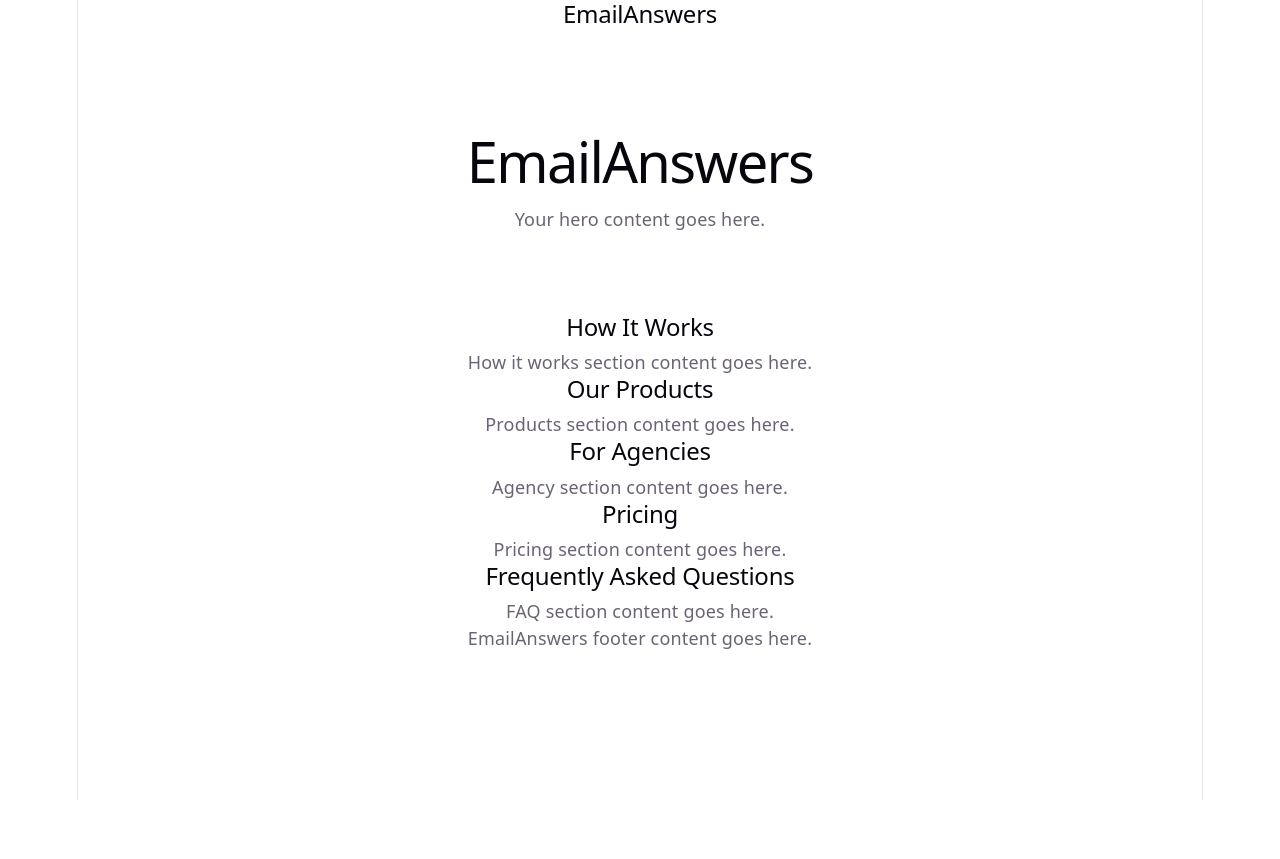
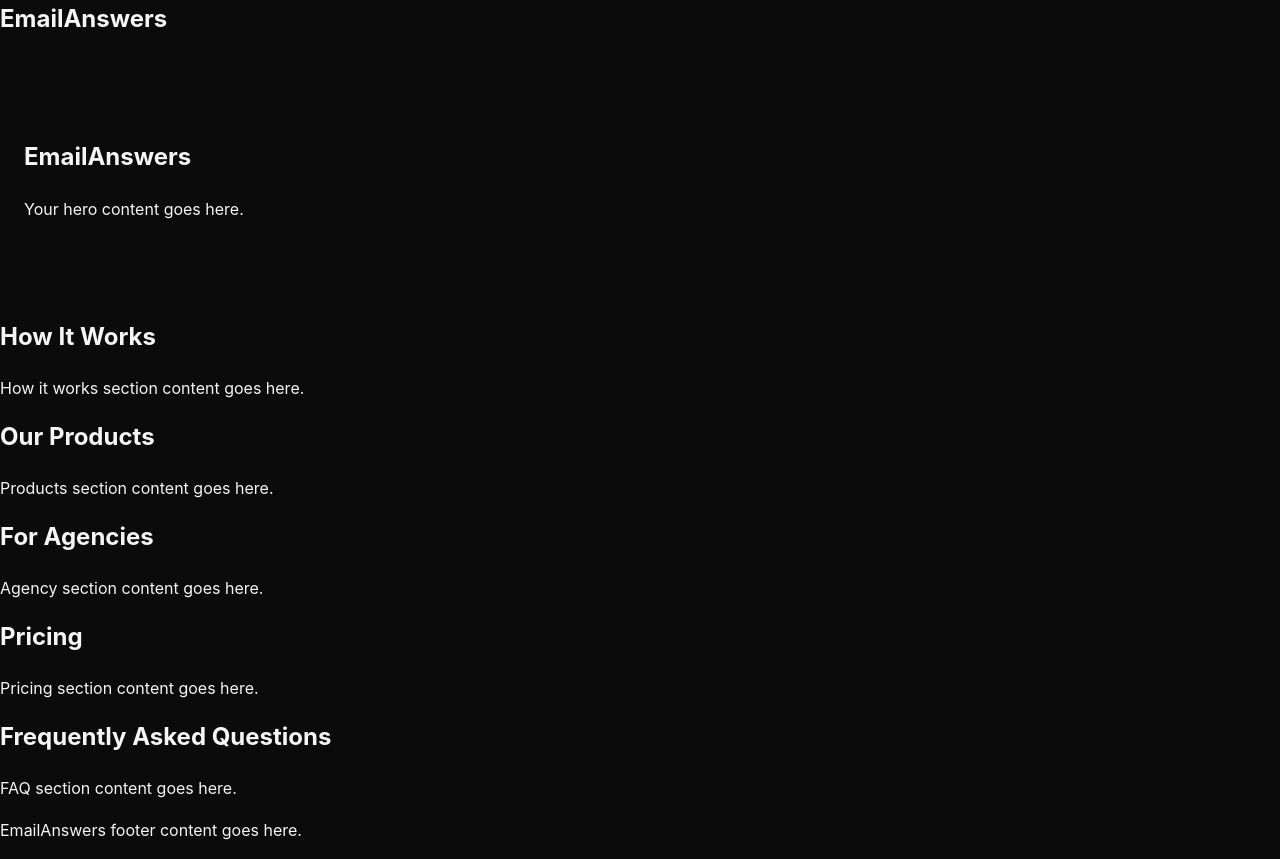
Before and after one commit to Shreeja-88/emailanswers, a React (Vite) app in the folder emailanswers-home/: page / in a window 1280 px wide. Before the commit the page ends 800 px from the top, so only its background shows below. Built offline with nearby package versions, Linux system fonts and the light colour scheme.

Commit message:
index.css

```diff
--- a/emailanswers-home/src/index.css
+++ b/emailanswers-home/src/index.css
@@ -1,111 +1,119 @@
-:root {
-  --text: #6b6375;
-  --text-h: #08060d;
-  --bg: #fff;
-  --border: #e5e4e7;
-  --code-bg: #f4f3ec;
-  --accent: #aa3bff;
-  --accent-bg: rgba(170, 59, 255, 0.1);
-  --accent-border: rgba(170, 59, 255, 0.5);
-  --social-bg: rgba(244, 243, 236, 0.5);
-  --shadow:
-    rgba(0, 0, 0, 0.1) 0 10px 15px -3px, rgba(0, 0, 0, 0.05) 0 4px 6px -2px;
-
-  --sans: system-ui, 'Segoe UI', Roboto, sans-serif;
-  --heading: system-ui, 'Segoe UI', Roboto, sans-serif;
-  --mono: ui-monospace, Consolas, monospace;
-
-  font: 18px/145% var(--sans);
-  letter-spacing: 0.18px;
-  color-scheme: light dark;
-  color: var(--text);
-  background: var(--bg);
-  font-synthesis: none;
-  text-rendering: optimizeLegibility;
-  -webkit-font-smoothing: antialiased;
-  -moz-osx-font-smoothing: grayscale;
-
-  @media (max-width: 1024px) {
-    font-size: 16px;
-  }
+*,
+*::before,
+*::after {
+  box-sizing: border-box;
 }
 
-@media (prefers-color-scheme: dark) {
-  :root {
-    --text: #9ca3af;
-    --text-h: #f3f4f6;
-    --bg: #16171d;
-    --border: #2e303a;
-    --code-bg: #1f2028;
-    --accent: #c084fc;
-    --accent-bg: rgba(192, 132, 252, 0.15);
-    --accent-border: rgba(192, 132, 252, 0.5);
-    --social-bg: rgba(47, 48, 58, 0.5);
-    --shadow:
-      rgba(0, 0, 0, 0.4) 0 10px 15px -3px, rgba(0, 0, 0, 0.25) 0 4px 6px -2px;
-  }
-
-  #social .button-icon {
-    filter: invert(1) brightness(2);
-  }
+html {
+  scroll-behavior: smooth;
 }
 
 body {
   margin: 0;
+  min-width: 320px;
+  font-family: "Inter", "Segoe UI", Roboto, Arial, sans-serif;
+  background: #0b0b0c;
+  color: #f5f5f5;
+  line-height: 1.6;
+  -webkit-font-smoothing: antialiased;
 }
 
-#root {
-  width: 1126px;
+/* ---------- Theme ---------- */
+:root {
+  --color-bg: #0b0b0c;
+  --color-surface: #151516;
+  --color-text: #f5f5f5;
+  --color-muted: #a1a1aa;
+  --color-primary: #ff6b35;
+  --color-primary-hover: #ff824f;
+  --color-border: rgba(255, 255, 255, 0.12);
+
+  --container-width: 1200px;
+  --page-gutter: 24px;
+
+  --radius-sm: 8px;
+  --radius-md: 14px;
+  --radius-lg: 22px;
+}
+
+/* ---------- Base Elements ---------- */
+a {
+  color: inherit;
+  text-decoration: none;
+}
+
+button,
+input,
+textarea,
+select {
+  font: inherit;
+}
+
+button {
+  cursor: pointer;
+}
+
+img,
+svg,
+video {
+  display: block;
   max-width: 100%;
-  margin: 0 auto;
-  text-align: center;
-  border-inline: 1px solid var(--border);
-  min-height: 100svh;
-  display: flex;
-  flex-direction: column;
-  box-sizing: border-box;
+}
+
+img {
+  height: auto;
 }
 
 h1,
-h2 {
-  font-family: var(--heading);
-  font-weight: 500;
-  color: var(--text-h);
+h2,
+h3,
+h4,
+p {
+  margin-top: 0;
 }
 
-h1 {
-  font-size: 56px;
-  letter-spacing: -1.68px;
-  margin: 32px 0;
-  @media (max-width: 1024px) {
-    font-size: 36px;
-    margin: 20px 0;
+::selection {
+  background: var(--color-primary);
+  color: #fff;
+}
+
+/* ---------- Shared Layout ---------- */
+.container {
+  width: min(
+    calc(100% - (var(--page-gutter) * 2)),
+    var(--container-width)
+  );
+  margin-inline: auto;
+}
+
+section {
+  position: relative;
+}
+
+/* ---------- Accessibility ---------- */
+:focus-visible {
+  outline: 2px solid var(--color-primary);
+  outline-offset: 4px;
+}
+
+/* ---------- Responsive ---------- */
+@media (max-width: 640px) {
+  :root {
+    --page-gutter: 18px;
+  }
+
+  body {
+    font-size: 15px;
   }
 }
-h2 {
-  font-size: 24px;
-  line-height: 118%;
-  letter-spacing: -0.24px;
-  margin: 0 0 8px;
-  @media (max-width: 1024px) {
-    font-size: 20px;
+
+@media (prefers-reduced-motion: reduce) {
+  *,
+  *::before,
+  *::after {
+    scroll-behavior: auto !important;
+    animation-duration: 0.01ms !important;
+    animation-iteration-count: 1 !important;
+    transition-duration: 0.01ms !important;
   }
 }
-p {
-  margin: 0;
-}
-
-code,
-.counter {
-  font-family: var(--mono);
-  display: inline-flex;
-  border-radius: 4px;
-  color: var(--text-h);
-}
-
-code {
-  font-size: 15px;
-  line-height: 135%;
-  padding: 4px 8px;
-  background: var(--code-bg);
-}
```
